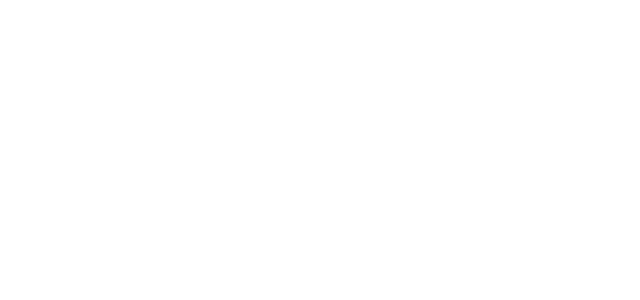
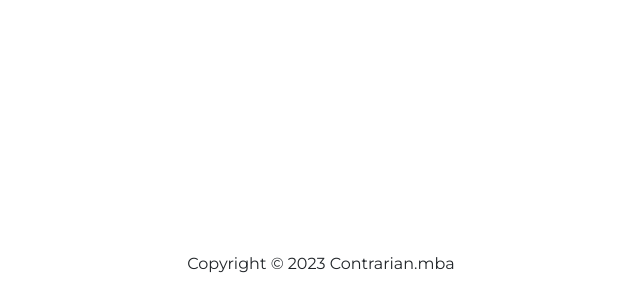
Before and after one commit to ContrarianMBA/www.contrarian.mba, a Next.js app: page / in a window 1280 px wide. Shown: the part 1948-2248 px from the top of the page, without its empty margins (319-959 px from the left). Before the commit the page ends 2176 px from the top, so only its background shows below. Built offline with nearby package versions, Linux system fonts and the light colour scheme.

Commit message:
✨ feat: add footer (#5)

```diff
--- a/src/app/layout.tsx
+++ b/src/app/layout.tsx
@@ -1,10 +1,14 @@
 'use client'
 import React from 'react'
+
 import { Montserrat, Merriweather } from 'next/font/google'
+
 import { config } from '@fortawesome/fontawesome-svg-core'
 import '@fortawesome/fontawesome-svg-core/styles.css'
+import '@/scss/style.scss'
+
 import { Header } from '@/components/Header'
-import '@/scss/style.scss'
+import { Footer } from '@/components/Footer'
 
 config.autoAddCss = false
 
@@ -41,6 +45,7 @@ export default function RootLayout({ children }: Props) {
       <body className="d-flex flex-column vh-100">
         <Header theme={theme} toggleTheme={toggleTheme} />
         <main className="flex-grow-1">{children}</main>
+        <Footer />
       </body>
     </html>
   )
--- /dev/null
+++ b/src/components/Footer/index.tsx
@@ -0,0 +1,12 @@
+import React from 'react'
+
+function Component() {
+  const copyrightYear = new Date().getFullYear()
+  return (
+    <footer className="text-center py-4">
+      Copyright &copy; {copyrightYear} Contrarian.mba
+    </footer>
+  )
+}
+
+export const Footer = React.memo(Component)
```
